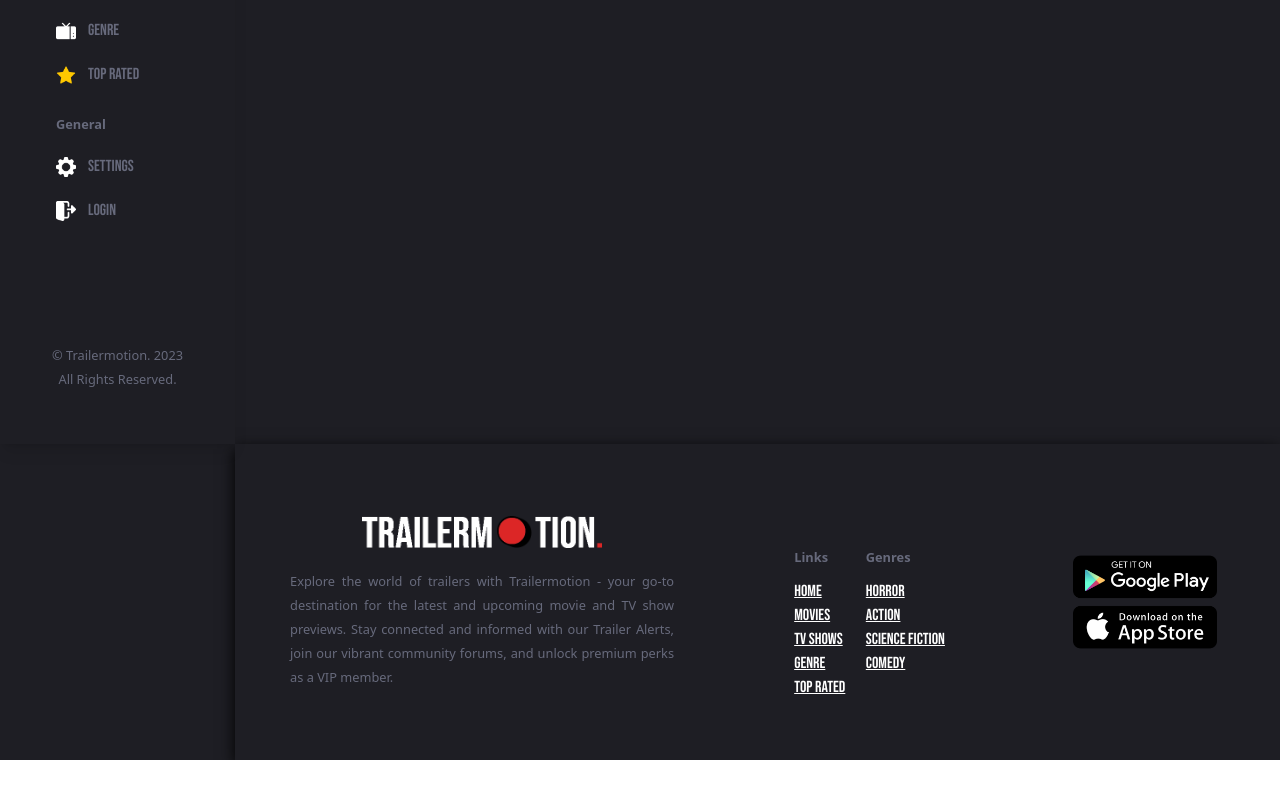
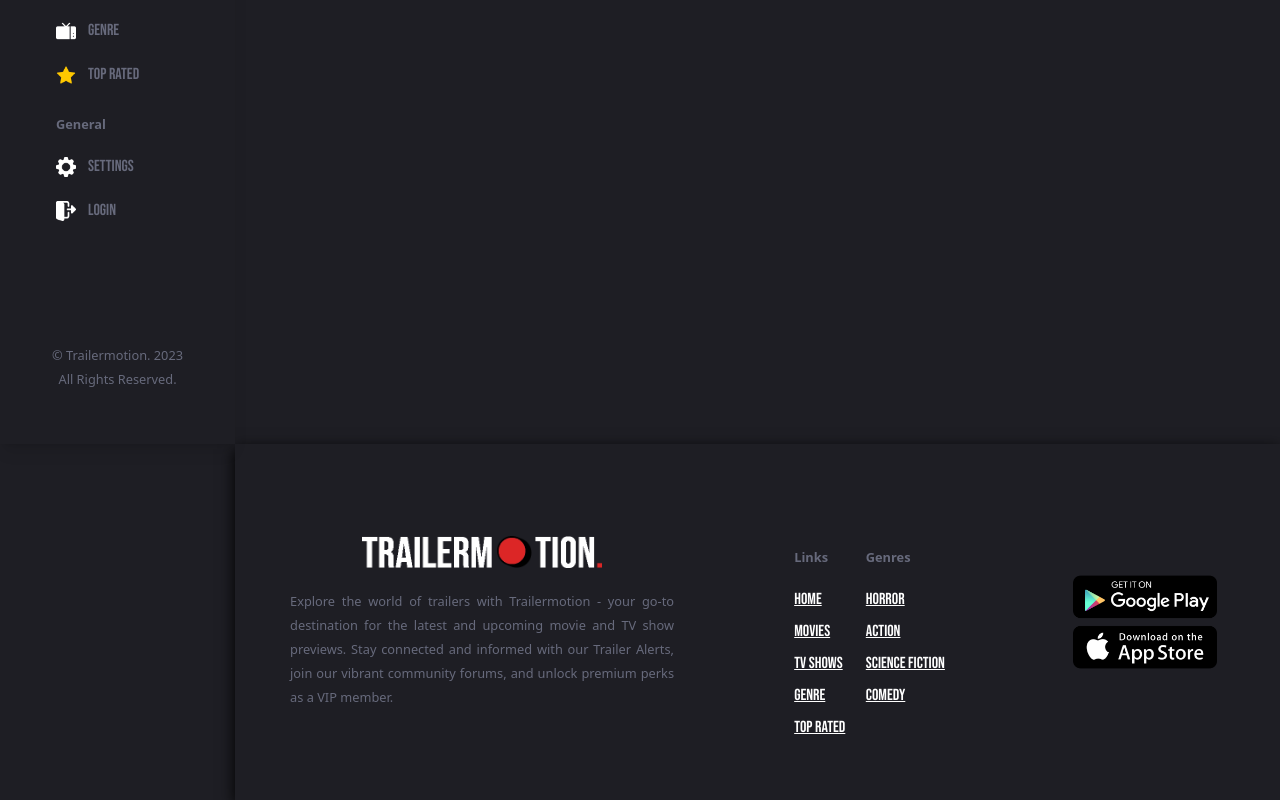
Before and after one commit to caranayjamesmichael/trailermotion, a React (Vite) app: page /movies in a window 1280 px wide. Shown: the part 356-1156 px from the top of the page. Before the commit the page ends 1116 px from the top, so only its background shows below. Built offline with nearby package versions, Linux system fonts and the light colour scheme; no server answers.

Commit message:
Added a gap between links

```diff
--- a/src/components/Footer.jsx
+++ b/src/components/Footer.jsx
@@ -23,7 +23,7 @@
         </div>
       </div>
       <div className="flex gap-20 lg:gap-0 justify-around w-1/4 p-10">
-        <ul className=" flex flex-col pt-10">
+        <ul className=" flex flex-col gap-2 pt-10">
           <h2 className="text-[#676a7c] font-semibold pb-3">
             <small>Links</small>
           </h2>
@@ -55,7 +55,7 @@
           </li>
         </ul>
 
-        <ul className=" flex flex-col pt-10">
+        <ul className=" flex flex-col pt-10 gap-2">
           <h2 className="text-[#676a7c] font-semibold pb-3">
             <small>Genres</small>
           </h2>
```
